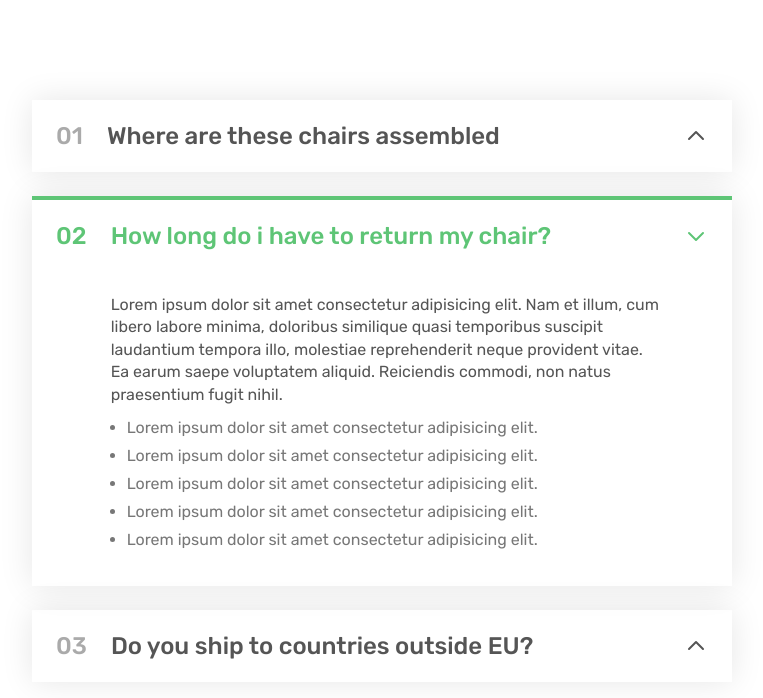
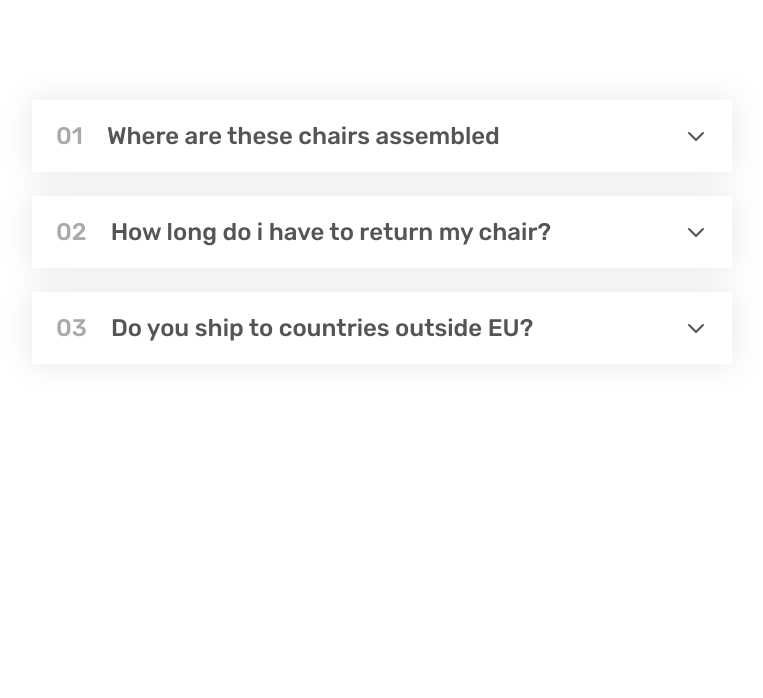
Before and after one commit to Mbadady/Accordion, a plain HTML site: page index.html in a window 1280 px wide. Both pictures are taken after a click on the element 640 px from the left and 390 px from the top of the page. Shown: the whole page, without its empty margins (258-1021 px from the left). Drawn offline with Linux system fonts and the light colour scheme.

Commit message:
I added a comment and also removed the condition for only arrow and text clickable

```diff
--- a/script.js
+++ b/script.js
@@ -6,12 +6,10 @@ const arrowUp = document.querySelectorAll(".arrow-up")
 const components = document.querySelectorAll(".component")
 console.log(components);
 
+// Using Event Delegation and looping over all the components
 components.forEach(component=>component.addEventListener("click", function(e){
-  if(e.target.classList.contains("arrow") || e.target.classList.contains("text")){
-    const arrowActive = e.target
     // console.log(component);
     // console.log(arrowActive);
     component.classList.toggle("component-active")
-  }
 }))
 // components.forEach(component=>component.classList.remove("component-active"))
--- a/style.css
+++ b/style.css
@@ -107,14 +107,14 @@ body{
 .component-active .arrow{
   stroke: #5ec576;
 }
-.component-active .arrow-down{
+.component-active .arrow-up{
 display: block;
 
 }
-.component-active .arrow-up{
+.component-active .arrow-down{
 display: none;
 }
-.arrow-down{
+.arrow-up{
   display: none;
 }
 .component{
```
